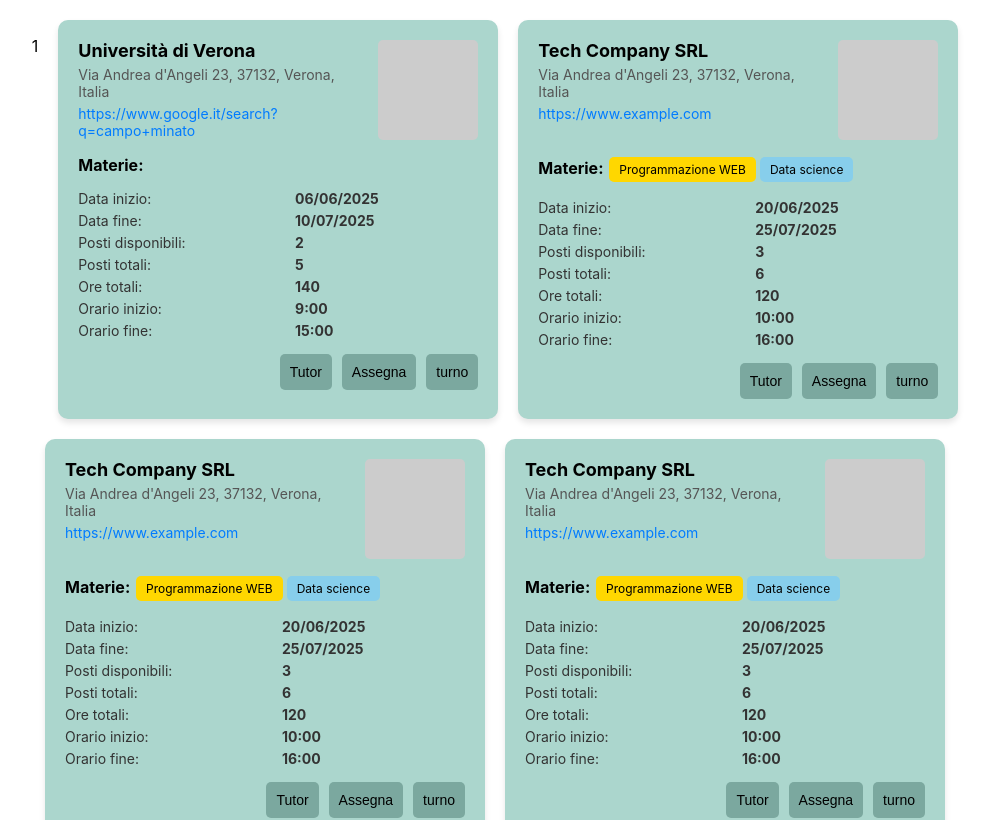
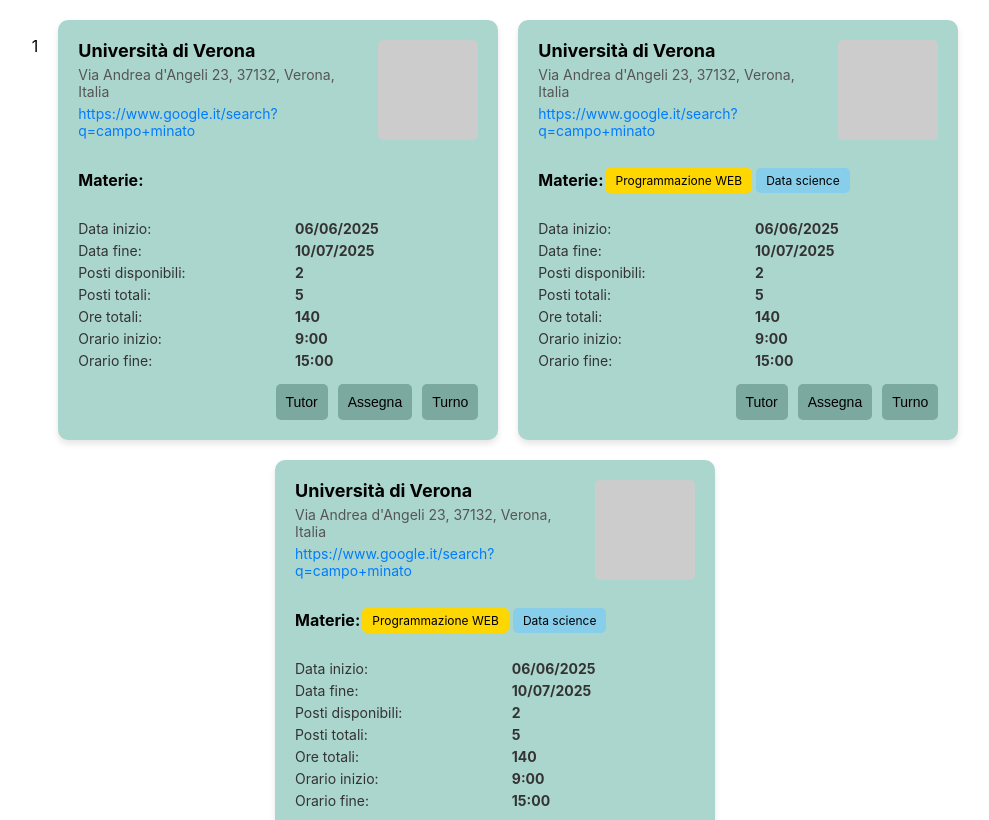
Before and after one commit to zac39/PCTOWA-FE, a React (Create React App) app: page /turni/1 in a window 1280 px wide. Shown: the top 820 px of the page, without its empty margins (145-1134 px from the left). Built offline with nearby package versions, Linux system fonts and the light colour scheme.

Commit message:
dati turno
sistemato enorme problema con i dati in turno

```diff
--- a/src/VisTurniPage.css
+++ b/src/VisTurniPage.css
@@ -15,6 +15,10 @@
     display: flex;
     flex-direction: column;
     box-shadow: 0 4px 6px rgba(0, 0, 0, 0.1);
+
+    /* Uniforma l'altezza */
+    justify-content: space-between; /* Distribuisce gli elementi con spazio tra loro */
+    min-height: 350px; /* Imposta un'altezza minima per tutti i riquadri */
   }
 
   /* Intestazione turno */
@@ -170,11 +174,17 @@
 .turno-materie {
   margin-bottom: 15px;
   text-align: left !important; /* Forza l'allineamento a sinistra */
+  flex-grow: 1; /* Permette di espandere lo spazio delle materie */
+  min-height: 50px; /* Riserva spazio per le materie anche quando non ci sono */
+  display: flex; /* Imposta un layout flessibile */
+  flex-wrap: wrap; /* Permette il wrapping dei badge */
+  align-items: center; /* Allinea verticalmente al centro */
+  justify-content: flex-start; /* Allinea orizzontalmente a sinistra */
 }
 
 .materia-badge {
   display: inline-block;
-    color: #000; /* Testo bianco per contrastare con lo sfondo */
+  color: #000; /* Testo nero */
   padding: 5px 10px;
   border-radius: 5px;
   font-size: 12px;
@@ -188,7 +198,9 @@
     color: #333;
     margin-bottom: 15px;
     text-align: left !important; /* Forza l'allineamento a sinistra */
+    flex-grow: 0; /* Non cresce per occupare spazio */
   }
+
 
   .dati-extra-grid {
     display: grid;
@@ -217,6 +229,8 @@
   .turno-actions {
     display: flex;
     gap: 10px;
+    justify-content: flex-end; /* Allinea i bottoni verso destra */
+    margin-top: auto; /* Spinge questa sezione verso il basso */
   }
 
   .turno-button {
--- a/src/VisTurniPage.jsx
+++ b/src/VisTurniPage.jsx
@@ -5,22 +5,12 @@
 
 //TODO: sistema il logo
 
-const turniData = [
+const turniData =
   {
-    idturno: 1,
+    idAzienda: 1,
     ragioneSociale: "Università di Verona",
-    codiceAteco: 123456,
-    partitaIVA: 12345678910,
-    fax: "non so cosa sia un fax",
-    pec: "neanche una pec",
-    telefonoturno: "+39 123 123 1234",
-    emailturno: "email@gmail.com",
-    dataConvenzione: "01/01/2001",
-    scadenzaConvenzione: "01/02/2002",
-    categoria: "Scarpe",
     indirizzoLogo: null,
     sitoWeb: "https://www.google.it/search?q=campo+minato",
-    formaGiuridica: "S.P.A",
     materie: null,
     indirizzo: {
       stato: "Italia",
@@ -29,7 +19,9 @@
       cap: "37132",
       indirizzo: "Via Andrea d'Angeli 23",
     },
-    datiExtra: {
+    turni: [
+      {
+        idTurno:1,
         dataInizio: "06/06/2025",
         dataFine: "10/07/2025",
         postiDisponibili: 2,
@@ -37,154 +29,39 @@
         oreTotali: 140,
         orarioInizio: "9:00",
         orarioFine: "15:00",
-    },
+        materie: null
       },
       {
-    idturno: 2,
-    ragioneSociale: "Tech Company SRL",
-    codiceAteco: 654321,
-    partitaIVA: 98765432101,
-    fax: "non so cosa sia un fax",
-    pec: "neanche una pec",
-    telefonoturno: "+39 987 987 9876",
-    emailturno: "tech@gmail.com",
-    dataConvenzione: "01/03/2022",
-    scadenzaConvenzione: "01/03/2023",
-    categoria: "Tecnologia",
-    indirizzoLogo: null,
-    sitoWeb: "https://www.example.com",
-    formaGiuridica: "SRL",
+        idTurno:1,
+        dataInizio: "06/06/2025",
+        dataFine: "10/07/2025",
+        postiDisponibili: 2,
+        postiTotali: 5,
+        oreTotali: 140,
+        orarioInizio: "9:00",
+        orarioFine: "15:00",
         materie: [
           { nome: "Programmazione WEB", colore: "#FFD700" }, // Giallo
           { nome: "Data science", colore: "#87CEEB" }, // Azzurro
         ],
-    indirizzo: {
-      stato: "Italia",
-      provincia: "Verona",
-      comune: "Verona",
-      cap: "37132",
-      indirizzo: "Via Andrea d'Angeli 23",
-    },
-    datiExtra: {
-      dataInizio: "20/06/2025",
-      dataFine: "25/07/2025",
-      postiDisponibili: 3,
-      postiTotali: 6,
-      oreTotali: 120,
-      orarioInizio: "10:00",
-      orarioFine: "16:00",
-    },
       },
       {
-    idturno: 2,
-    ragioneSociale: "Tech Company SRL",
-    codiceAteco: 654321,
-    partitaIVA: 98765432101,
-    fax: "non so cosa sia un fax",
-    pec: "neanche una pec",
-    telefonoturno: "+39 987 987 9876",
-    emailturno: "tech@gmail.com",
-    dataConvenzione: "01/03/2022",
-    scadenzaConvenzione: "01/03/2023",
-    categoria: "Tecnologia",
-    indirizzoLogo: null,
-    sitoWeb: "https://www.example.com",
-    formaGiuridica: "SRL",
+        idTurno:1,
+        dataInizio: "06/06/2025",
+        dataFine: "10/07/2025",
+        postiDisponibili: 2,
+        postiTotali: 5,
+        oreTotali: 140,
+        orarioInizio: "9:00",
+        orarioFine: "15:00",
         materie: [
           { nome: "Programmazione WEB", colore: "#FFD700" }, // Giallo
           { nome: "Data science", colore: "#87CEEB" }, // Azzurro
         ],
-    indirizzo: {
-      stato: "Italia",
-      provincia: "Verona",
-      comune: "Verona",
-      cap: "37132",
-      indirizzo: "Via Andrea d'Angeli 23",
-    },
-    datiExtra: {
-      dataInizio: "20/06/2025",
-      dataFine: "25/07/2025",
-      postiDisponibili: 3,
-      postiTotali: 6,
-      oreTotali: 120,
-      orarioInizio: "10:00",
-      orarioFine: "16:00",
-    },
-  },
-  {
-    idturno: 2,
-    ragioneSociale: "Tech Company SRL",
-    codiceAteco: 654321,
-    partitaIVA: 98765432101,
-    fax: "non so cosa sia un fax",
-    pec: "neanche una pec",
-    telefonoturno: "+39 987 987 9876",
-    emailturno: "tech@gmail.com",
-    dataConvenzione: "01/03/2022",
-    scadenzaConvenzione: "01/03/2023",
-    categoria: "Tecnologia",
-    indirizzoLogo: null,
-    sitoWeb: "https://www.example.com",
-    formaGiuridica: "SRL",
-    materie: [
-        { nome: "Programmazione WEB", colore: "#FFD700" }, // Giallo
-        { nome: "Data science", colore: "#87CEEB" }, // Azzurro
-      ],
-    indirizzo: {
-      stato: "Italia",
-      provincia: "Verona",
-      comune: "Verona",
-      cap: "37132",
-      indirizzo: "Via Andrea d'Angeli 23",
-    },
-    datiExtra: {
-      dataInizio: "20/06/2025",
-      dataFine: "25/07/2025",
-      postiDisponibili: 3,
-      postiTotali: 6,
-      oreTotali: 120,
-      orarioInizio: "10:00",
-      orarioFine: "16:00",
-    },
-  },
-  {
-    idturno: 2,
-    ragioneSociale: "Tech Company SRL",
-    codiceAteco: 654321,
-    partitaIVA: 98765432101,
-    fax: "non so cosa sia un fax",
-    pec: "neanche una pec",
-    telefonoturno: "+39 987 987 9876",
-    emailturno: "tech@gmail.com",
-    dataConvenzione: "01/03/2022",
-    scadenzaConvenzione: "01/03/2023",
-    categoria: "Tecnologia",
-    indirizzoLogo: null,
-    sitoWeb: "https://www.example.com",
-    formaGiuridica: "SRL",
-    materie: [
-        { nome: "Programmazione WEB", colore: "#FFD700" }, // Giallo
-        { nome: "Data science", colore: "#87CEEB" }, // Azzurro
-      ],
-    indirizzo: {
-      stato: "Italia",
-      provincia: "Verona",
-      comune: "Verona",
-      cap: "37132",
-      indirizzo: "Via Andrea d'Angeli 23",
-    },
-    datiExtra: {
-      dataInizio: "20/06/2025",
-      dataFine: "25/07/2025",
-      postiDisponibili: 3,
-      postiTotali: 6,
-      oreTotali: 120,
-      orarioInizio: "10:00",
-      orarioFine: "16:00",
-    },
-  },
+      }
+    ]
+  }
 
-];
 
 export default function VisturnoPage() {
 
@@ -195,31 +72,31 @@
     <div className="turno-container">
       <p>{aziendaId}</p>
 
-      {turniData.map((turno) => (
-        <div className="turno-card" key={turno.idturno}>
+      {turniData.turni.map((turno) => (
+        <div className="turno-card" key={turno.idTurno}>
           <div className="turno-header">
             {/* Informazioni turno */}
             <div className="turno-info">
-              <h2 className="turno-title">{turno.ragioneSociale}</h2>
+              <h2 className="turno-title">{turniData.ragioneSociale}</h2>
               <p className="turno-address">
-                {`${turno.indirizzo.indirizzo}, ${turno.indirizzo.cap}, ${turno.indirizzo.comune}, ${turno.indirizzo.stato}`}
+                {`${turniData.indirizzo.indirizzo}, ${turniData.indirizzo.cap}, ${turniData.indirizzo.comune}, ${turniData.indirizzo.stato}`}
               </p>
               <a
-                href={turno.sitoWeb}
+                href={turniData.sitoWeb}
                 target="_blank"
                 rel="noopener noreferrer"
                 className="turno-link"
               >
-                {turno.sitoWeb}
+                {turniData.sitoWeb}
               </a>
             </div>
 
             {/* Logo turno */}
             <div className="turno-logo">
-              {turno.indirizzoLogo ? (
+              {turniData.indirizzoLogo ? (
                 <img
-                  src={turno.indirizzoLogo}
-                  alt={`Logo di ${turno.ragioneSociale}`}
+                  src={turniData.indirizzoLogo}
+                  alt={`Logo di ${turniData.ragioneSociale}`}
                 />
               ) : (
                 <div className="turno-logo-placeholder"></div>
@@ -232,15 +109,19 @@
               <div className="turno-materie">
               <strong>Materie: </strong>
               {turno.materie.map((materia, index) => (
-                    <span key={index} className="materia-badge">
-                    {materia}
+                  <span
+                      key={index}
+                      className="materia-badge"
+                      style={{ backgroundColor: materia.colore }} // Usa il colore dal JSON
+                  >
+                      {materia.nome}
                   </span>
                   ))}
               </div>
             )} */}
 
 
-            {/* Materie */}
+            {/* Materie*/}
             <div className="turno-materie">
             <strong>Materie: </strong>
             {turno.materie &&
@@ -257,25 +138,23 @@
 
 
             {/* Dati Extra */}
-            {turno.datiExtra && (
             <div className="turno-dati-extra">
             <div className="dati-extra-grid">
-                    <p><strong>Data inizio:</strong> <span>{turno.datiExtra.dataInizio}</span></p>
-                    <p><strong>Data fine:</strong> <span>{turno.datiExtra.dataFine}</span></p>
-                    <p><strong>Posti disponibili:</strong> <span>{turno.datiExtra.postiDisponibili}</span></p>
-                    <p><strong>Posti totali:</strong> <span>{turno.datiExtra.postiTotali}</span></p>
-                    <p><strong>Ore totali:</strong> <span>{turno.datiExtra.oreTotali}</span></p>
-                    <p><strong>Orario inizio:</strong> <span>{turno.datiExtra.orarioInizio}</span></p>
-                    <p><strong>Orario fine:</strong> <span>{turno.datiExtra.orarioFine}</span></p>
+                <p><strong>Data inizio:</strong> <span>{turno.dataInizio}</span></p>
+                <p><strong>Data fine:</strong> <span>{turno.dataFine}</span></p>
+                <p><strong>Posti disponibili:</strong> <span>{turno.postiDisponibili}</span></p>
+                <p><strong>Posti totali:</strong> <span>{turno.postiTotali}</span></p>
+                <p><strong>Ore totali:</strong> <span>{turno.oreTotali}</span></p>
+                <p><strong>Orario inizio:</strong> <span>{turno.orarioInizio}</span></p>
+                <p><strong>Orario fine:</strong> <span>{turno.orarioFine}</span></p>
             </div>
             </div>
-            )}
 
           {/* Azioni */}
           <div className="turno-actions">
             <button className="turno-button">Tutor</button>
             <button className="turno-button">Assegna</button>
-            <button className="turno-button">turno</button>
+            <button className="turno-button">Turno</button>
           </div>
         </div>
       ))}
```
Lines whose indentation alone changed are shown as unchanged.
